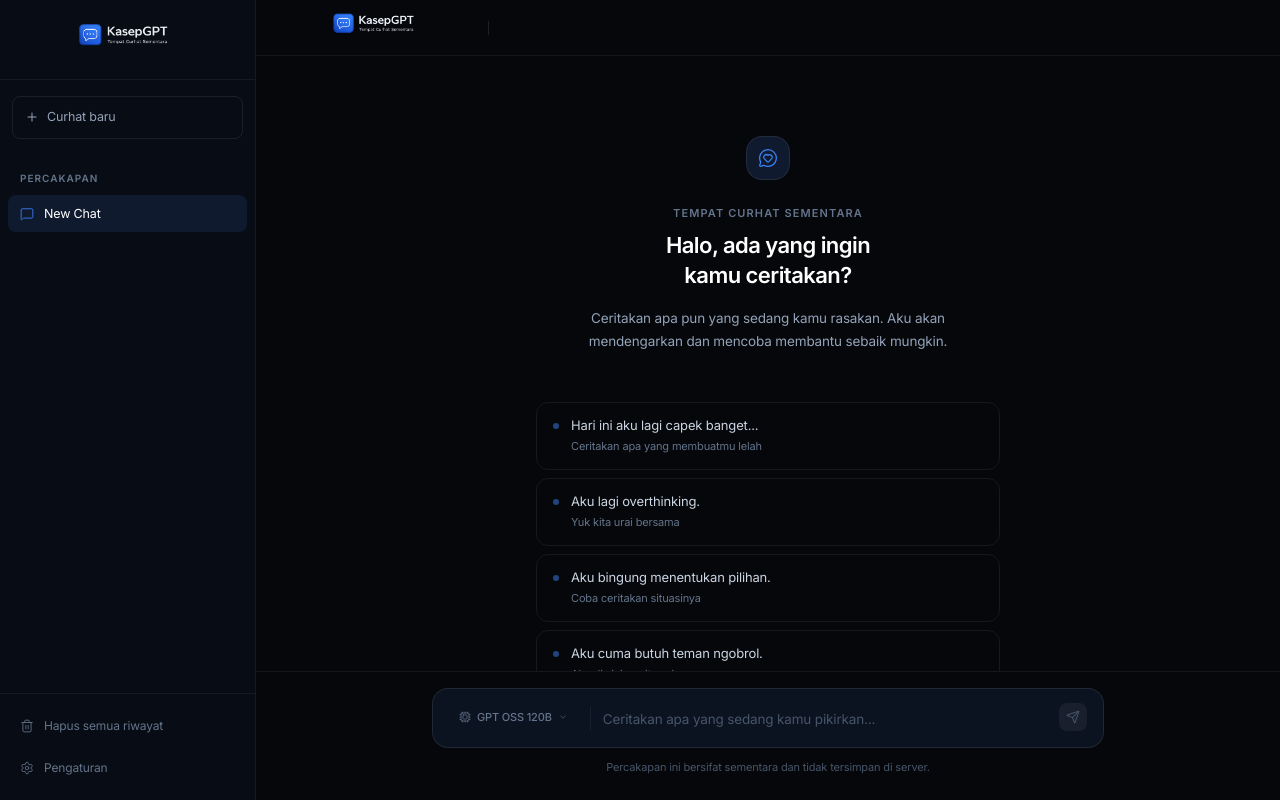
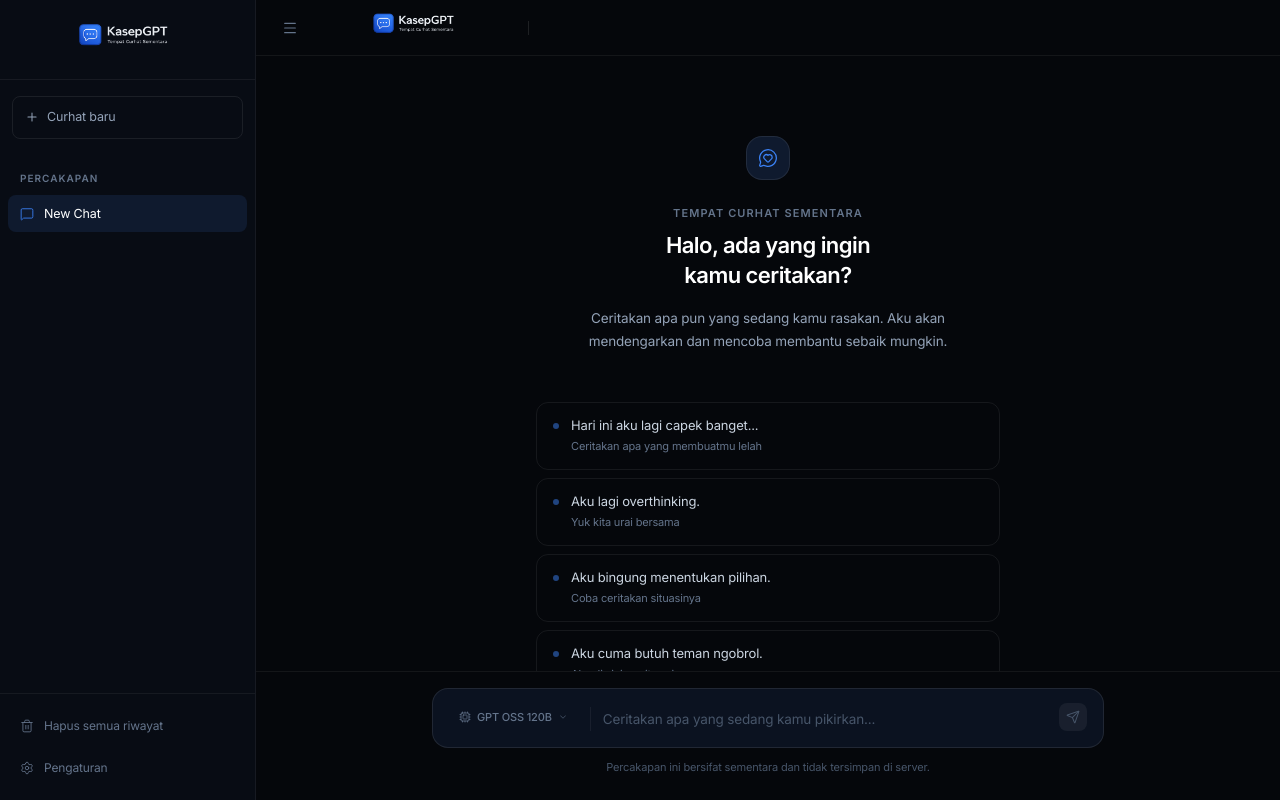
Before and after one commit to andrianbaros/havengpt, a Next.js app: page / in a window 1280 px wide. Built offline with nearby package versions, Linux system fonts and the light colour scheme.

Commit message:
feat: enable collapsible sidebar on desktop

```diff
--- a/app/page.tsx
+++ b/app/page.tsx
@@ -20,9 +20,16 @@ export default function Home() {
   const [settings, setSettings] = useLocalStorage<Settings>('kasepgpt_settings', DEFAULT_SETTINGS);
 
   const [isGenerating, setIsGenerating] = useState(false);
-  const [sidebarOpen, setSidebarOpen] = useState(false);
+  const [sidebarOpen, setSidebarOpen] = useState(true);
   const [isSettingsOpen, setIsSettingsOpen] = useState(false);
   const [toast, setToast] = useState<ToastMessage | null>(null);
+
+  // Auto-close sidebar on mobile on initial load
+  useEffect(() => {
+    if (typeof window !== 'undefined' && window.innerWidth < 768) {
+      setSidebarOpen(false);
+    }
+  }, []);
 
   const abortControllerRef = useRef<AbortController | null>(null);
 
--- a/components/ChatArea.tsx
+++ b/components/ChatArea.tsx
@@ -140,7 +140,7 @@ export default function ChatArea({
         <div className="flex items-center gap-3">
           <button
             onClick={onToggleSidebar}
-            className="shrink-0 rounded-md p-1.5 text-[#64748B] hover:text-[#94A3B8] transition-colors duration-200 md:hidden focus-visible:outline-none"
+            className="shrink-0 rounded-md p-1.5 text-[#64748B] hover:text-[#94A3B8] transition-colors duration-200 focus-visible:outline-none"
             aria-label="Toggle sidebar"
           >
             <Menu className="h-4 w-4" strokeWidth={1.75} />
--- a/components/Sidebar.tsx
+++ b/components/Sidebar.tsx
@@ -40,8 +40,8 @@ export default function Sidebar({
 
       {/* Sidebar */}
       <aside
-        className={`fixed inset-y-0 left-0 z-50 flex w-64 flex-col border-r border-white/[0.06] bg-[#080C14] transition-transform duration-[250ms] ease-in-out md:static md:translate-x-0 ${
-          isOpen ? 'translate-x-0' : '-translate-x-full'
+        className={`fixed inset-y-0 left-0 z-50 flex w-64 shrink-0 flex-col border-r border-white/[0.06] bg-[#080C14] transition-all duration-[250ms] ease-in-out md:relative ${
+          isOpen ? 'translate-x-0 md:ml-0' : '-translate-x-full md:translate-x-0 md:-ml-64'
         }`}
       >
         {/* Logo area */}
```
